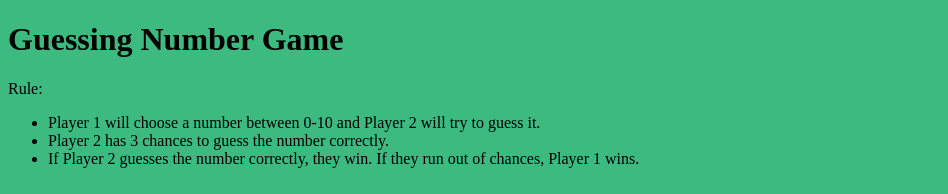
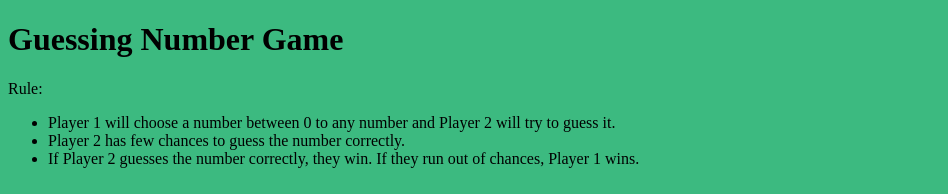
Before and after one commit to FaisalAmin-Anik/Guessing-Game, a plain HTML site: page index.html in a window 1280 px wide. Shown: the top 194 px of the page, without its empty margins (0-948 px from the left). Drawn offline with Linux system fonts and the light colour scheme.

Commit message:
Update index.html

```diff
--- a/index.html
+++ b/index.html
@@ -9,8 +9,8 @@
     <h1>Guessing Number Game</h1>
     <p>Rule:
         <ul>
-            <li>Player 1 will choose a number between 0-10 and Player 2 will try to guess it.</li>
-            <li>Player 2 has 3 chances to guess the number correctly.</li>
+            <li>Player 1 will choose a number between 0 to any number and Player 2 will try to guess it.</li>
+            <li>Player 2 has few chances to guess the number correctly.</li>
             <li>If Player 2 guesses the number correctly, they win. If they run out of chances, Player 1 wins.</li>
         </ul>
     </p>
```
